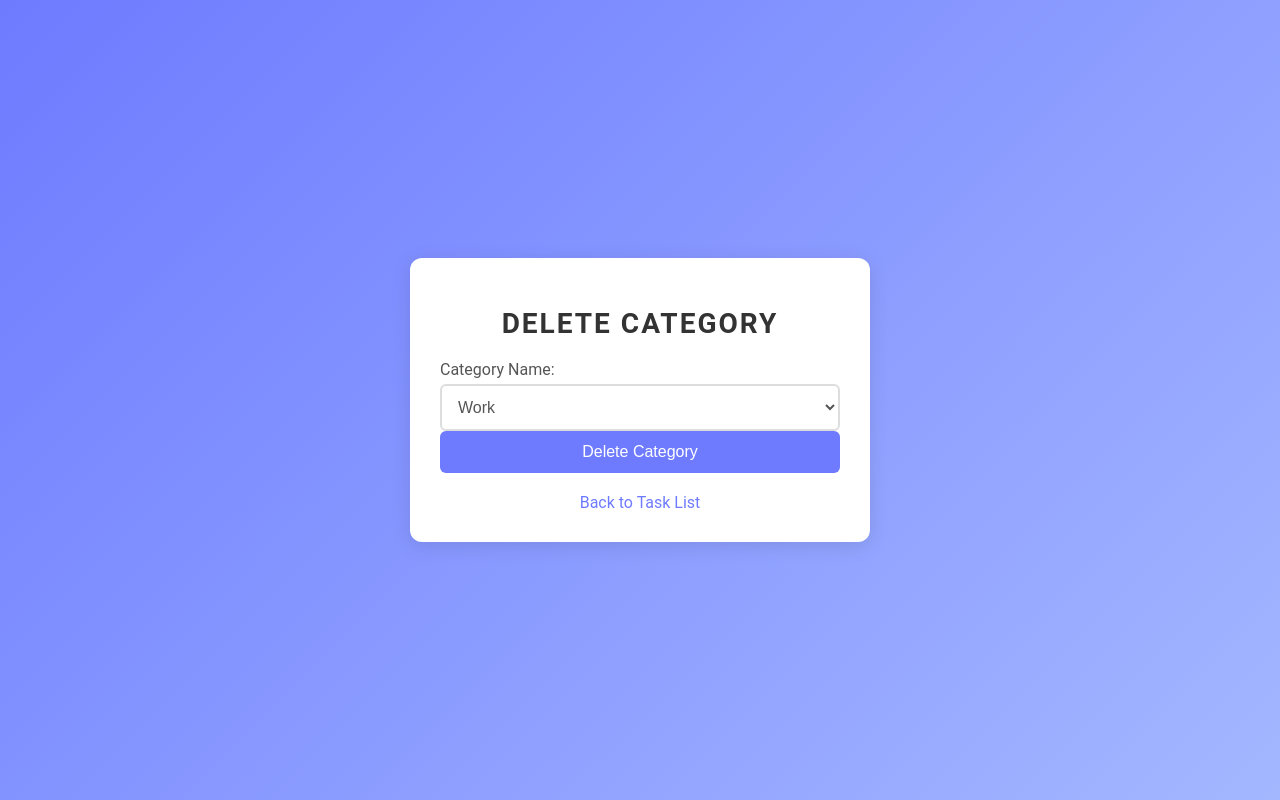
After one commit to FlowerWater1019/Software-Lab3, a Flask app: page /category/delete in a window 1280 px wide. The commit adds this page. Run offline with Flask 3, Linux system fonts and the light colour scheme.

Commit message:
fix delete_category

```diff
--- /dev/null
+++ b/app/categories/templates/delete_category.html
@@ -0,0 +1,146 @@
+<!DOCTYPE html>
+<html lang="en">
+<head>
+    <meta charset="UTF-8">
+    <meta name="viewport" content="width=device-width, initial-scale=1.0">
+    <title>Add Category</title>
+    <style>
+        body {
+            font-family: 'Roboto', sans-serif;
+            margin: 0;
+            padding: 0;
+            display: flex;
+            justify-content: center;
+            align-items: center;
+            height: 100vh;
+            background: linear-gradient(135deg, #6e7bff, #a3b7ff);
+            overflow: hidden;
+        }
+
+        .form-container {
+            background-color: white;
+            padding: 30px;
+            border-radius: 12px;
+            box-shadow: 0 4px 20px rgba(0, 0, 0, 0.1);
+            width: 400px;
+            transition: transform 0.3s ease, box-shadow 0.3s ease;
+        }
+
+        .form-container:hover {
+            transform: scale(1.05);
+            box-shadow: 0 6px 30px rgba(0, 0, 0, 0.2);
+        }
+
+        h1 {
+            text-align: center;
+            font-size: 28px;
+            font-weight: 600;
+            color: #333;
+            margin-bottom: 20px;
+            text-transform: uppercase;
+            letter-spacing: 2px;
+            animation: fadeIn 1s ease-out;
+        }
+
+        @keyframes fadeIn {
+            0% {
+                opacity: 0;
+            }
+            100% {
+                opacity: 1;
+            }
+        }
+
+        label {
+            font-size: 16px;
+            margin-bottom: 5px;
+            display: block;
+            color: #555;
+            transition: color 0.3s ease;
+        }
+
+        input[type="text"] {
+            width: 100%;
+            padding: 12px;
+            font-size: 16px;
+            margin-bottom: 25px;
+            border: 2px solid #ddd;
+            border-radius: 6px;
+            box-sizing: border-box;
+            outline: none;
+            transition: border-color 0.3s ease, box-shadow 0.3s ease;
+        }
+
+        input[type="text"]:focus {
+            border-color: #6e7bff;
+            box-shadow: 0 0 8px rgba(110, 123, 255, 0.4);
+        }
+
+        select {
+            width: 100%;
+            padding: 12px;
+            font-size: 16px;
+            border: 2px solid #ddd;
+            border-radius: 6px;
+            background-color: #fff;
+            color: #555;
+            box-sizing: border-box;
+            transition: border-color 0.3s ease, box-shadow 0.3s ease;
+        }
+
+        select:focus {
+            border-color: #6e7bff;
+            box-shadow: 0 0 8px rgba(110, 123, 255, 0.4);
+        }
+
+        button {
+            width: 100%;
+            padding: 12px;
+            font-size: 16px;
+            color: white;
+            background-color: #6e7bff;
+            border: none;
+            border-radius: 6px;
+            cursor: pointer;
+            transition: background-color 0.3s ease, transform 0.2s ease;
+        }
+
+        button:hover {
+            background-color: #5a6dde;
+            transform: scale(1.05);
+        }
+
+        a {
+            display: block;
+            text-align: center;
+            margin-top: 20px;
+            font-size: 16px;
+            color: #6e7bff;
+            text-decoration: none;
+            transition: color 0.3s ease;
+        }
+
+        a:hover {
+            color: #4a5bc6;
+            text-decoration: underline;
+        }
+    </style>
+</head>
+<body>
+    <div class="form-container">
+        <h1>Delete Category</h1>
+        <form action="{{ url_for('categories.delete_category') }}" method="POST">
+            <label for="category_name">Category Name:</label>
+            <select name="category_id">
+                {% for category in categories %}
+                <option value="{{ category.id }}">{{ category.name }}</option>
+                {% endfor %}
+            </select>
+
+            <button type="submit">Delete Category</button>
+        </form>
+
+        <a href="{{ url_for('tasks.index') }}">Back to Task List</a>
+    </div>
+</body>
+</html>
--- a/app/categories/templates/show_category.html
+++ b/app/categories/templates/show_category.html
@@ -167,10 +167,6 @@
         <div class="category-card" onclick="window.location.href='/category/tasks/{{ category.id }}'">
             <div class="category-title">{{ category.name }}</div>
             <div class="task-count">Tasks: {{ category.task_count }}</div>
-
-            <form action="{{ url_for('categories.delete_category', category_id=category.id) }}" method="POST" style="display:inline;">
-                <button type="submit" class="delete-btn" onclick="return confirm('Are you sure you want to delete this category and all its tasks?')">Delete</button>
-            </form>
         </div>
         {% endfor %}
     </div><br>
@@ -178,6 +174,7 @@
     <div class="btn-container">
         <a href="/category/add" class="btn">Add Category</a>
         <a href="/" class="btn">Back to Task List</a>
+        <a href="/category/delete" class="btn">Delete Category</a>
     </div>
 </body>
 </html>
--- a/app/categories/views.py
+++ b/app/categories/views.py
@@ -27,10 +27,14 @@ def category_tasks(category_id):
     tasks = category.tasks
     return render_template('category_tasks.html', category=category, tasks=tasks)
 
-@categories_bp.route('/category/delete/<int:category_id>', methods=['POST', 'DELETE'])
-def delete_category(category_id):
-    category = Category.query.get(category_id)
-    db.session.delete(category)
-    db.session.commit()
-    flash('Category deleted successfully!')
-    return redirect(url_for('categories.show_category'))
+@categories_bp.route('/category/delete', methods=['POST', 'GET'])
+def delete_category():
+    categories = Category.query.all()
+    if request.method == 'POST':
+        category_id = request.form['category_id']
+        category = Category.query.get(category_id)
+        db.session.delete(category)
+        db.session.commit()
+        flash('Category deleted successfully!')
+        return redirect(url_for('categories.show_category'))
+    return render_template('delete_category.html', categories=categories)
```
